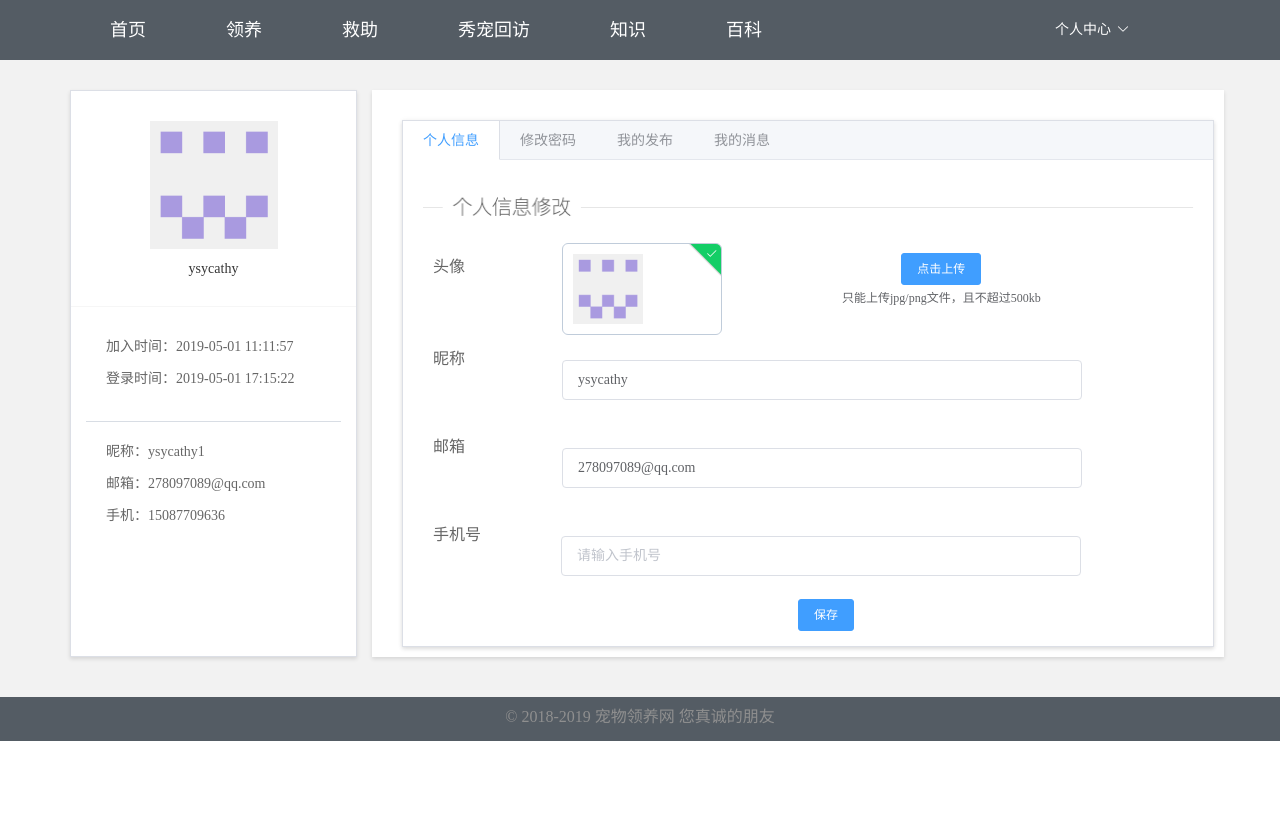
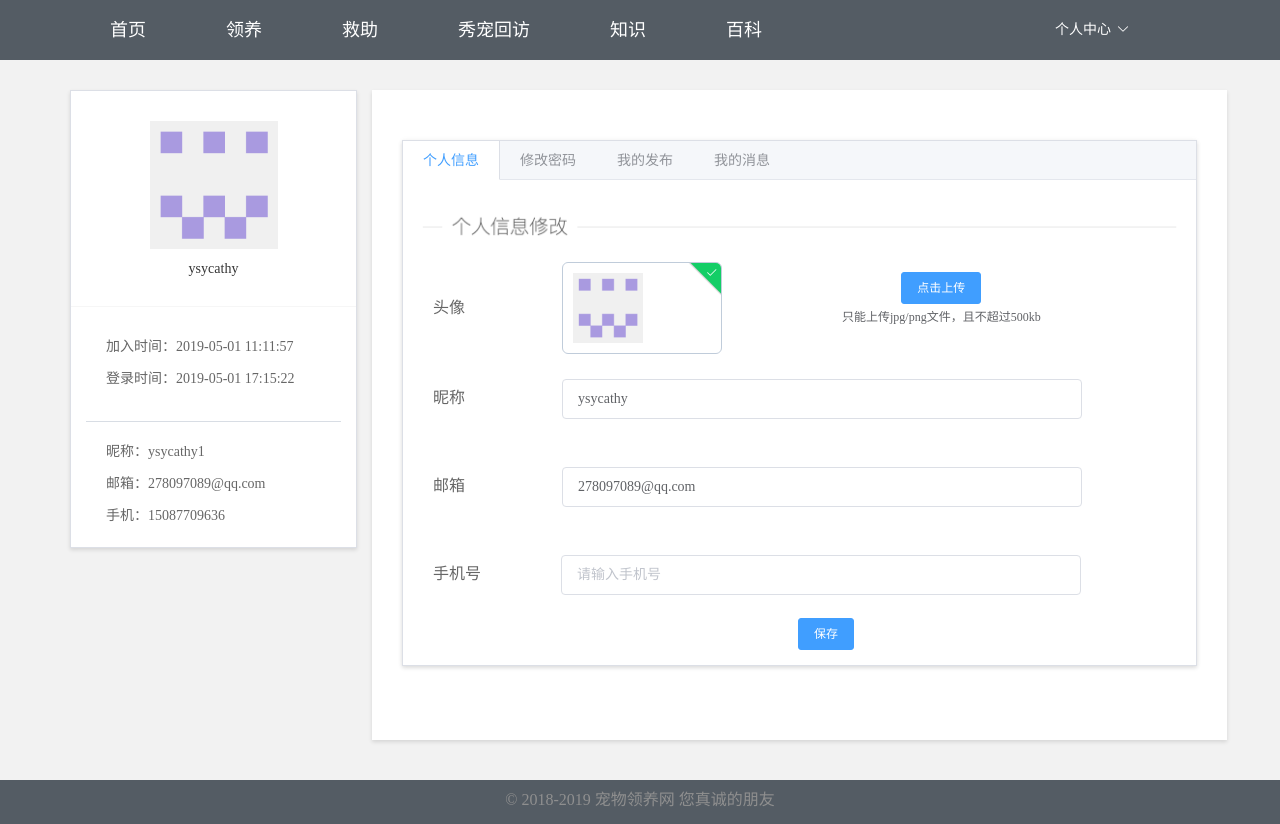
Before and after one commit to pzs616358428/petadopt-user, a Vue app: page /user-center in a window 1280 px wide. Before the commit the page ends 800 px from the top, so only its background shows below. Built offline with nearby package versions, Linux system fonts and the light colour scheme.

Commit message:
完成我的消息，调整个人中心的样式

```diff
--- a/src/modules/user/Information.vue
+++ b/src/modules/user/Information.vue
@@ -46,12 +46,12 @@
 <script>
     export default {
         name: "Information",
-    data(){
+        data() {
             return {
-        name:"ysycathy",
-        telNum:"",
-        email:"278097089@qq.com",
-          fileList:[{url:'../../../static/img/head.png'}]
+                name: "ysycathy",
+                telNum: "",
+                email: "278097089@qq.com",
+                fileList: [{url: '../../../static/img/head.png'}]
             }
         },
     }
@@ -63,7 +63,10 @@
         img
             width 100%
             height 100%
+
     .body-item
+        display flex
+        align-items: center
         color #666
         width 780px
         overflow hidden
--- a/src/modules/user/Message.vue
+++ b/src/modules/user/Message.vue
@@ -1,13 +1,152 @@
 <template>
-
+    <ul>
+        <li class="order-item">
+            <div class="item-title">
+                <p>申请编号:<span class="detail">018090</span></p>
+                <p>申请时间:<span class="detail">2019-05-01 19:03</span></p>
+                <p>申请状态:<span class="detail">申请中</span></p>
+                <p>联系电话:<span class="detail">13987712546</span></p>
+            </div>
+            <div class="item-main">
+                <div class="left">
+                    <p class="left-item">主题帖 :
+                        <router-link to="/user-center" class="title">一只可爱的狗狗</router-link>
+                    </p>
+                    <p class="left-item">申请人 :<span>miytgh</span></p>
+                    <p class="left-item">申请原因 :<span>能够接受定期查看宠物近况</span></p>
+                </div>
+                <p class="right">
+                    <span class="review">通过申请</span>
+                    <span class="review">拒绝申请</span>
+                </p>
+            </div>
+        </li>
+        <li class="order-item">
+            <div class="item-title">
+                <p>申请编号:<span class="detail">018089</span></p>
+                <p>申请时间:<span class="detail">2019-05-01 14:00</span></p>
+                <p>申请状态:<span class="detail">申请中</span></p>
+                <p>联系电话:<span class="detail">13172029623</span></p>
+            </div>
+            <div class="item-main">
+                <div class="left">
+                    <p class="left-item">主题帖 :
+                        <router-link to="/user-center" class="title">一只可爱的狗狗</router-link>
+                    </p>
+                    <p class="left-item">申请人 :<span>nnn</span></p>
+                    <p class="left-item">申请原因 :<span>能够接受定期查看宠物近况</span></p>
+                </div>
+                <p class="right">
+                    <span class="review">通过申请</span>
+                    <span class="review">拒绝申请</span>
+                </p>
+            </div>
+        </li>
+        <li class="order-item">
+            <div class="item-title">
+                <p>申请编号:<span class="detail">018088</span></p>
+                <p>申请时间:<span class="detail">2019-05-01 11:23</span></p>
+                <p>申请状态:<span class="detail">申请中</span></p>
+                <p>联系电话:<span class="detail">13372009623</span></p>
+            </div>
+            <div class="item-main">
+                <div class="left">
+                    <p class="left-item">主题帖 :
+                        <router-link to="/user-center" class="title">一只可爱的狗狗</router-link>
+                    </p>
+                    <p class="left-item">申请人 :<span>ttt</span></p>
+                    <p class="left-item">申请原因 :<span>能够接受定期查看宠物近况</span></p>
+                </div>
+                <p class="right">
+                    <span class="review">通过申请</span>
+                    <span class="review">拒绝申请</span>
+                </p>
+            </div>
+        </li>
+        <el-pagination
+            background
+            layout="prev, pager, next"
+            :page-size="3"
+            :total="30"
+        >
+        </el-pagination>
+    </ul>
 </template>
 
 <script>
-  export default {
-    name: "Message"
-  }
+    export default {
+        name: "Message"
+    }
 </script>
 
-<style scoped>
-
+<style lang="stylus" scoped>
+    .order-item
+        height 194px
+        margin 12px 0 18px 0
+        border 1px solid #dcdcdc
+        box-sizing border-box
+        transition all 0.35s
+        &:hover
+            box-shadow: 0px 0px 24px 2px #d3d3d3;
+        .item-title
+            position relative
+            height 46px
+            font-size 12px
+            color #939393
+            padding 18px 0 12px 20px
+            border-bottom 1px solid #dcdcdc
+            box-sizing border-box
+            p
+                display inline-block
+                margin-right 30px
+                .detail
+                    color #444444
+                    margin-left 12px
+        .item-main
+            display inline-flex
+            padding 22px 40px 27px 34px
+            .left
+                position relative
+                width 593px
+                height 100px
+                background-color #f6f6f6
+                margin-right 20px
+                padding 12px 0 12px 18px
+                font-size 14px
+                box-sizing border-box
+                .left-item
+                    margin-bottom 14px
+                    color #9c9c9c
+                    span
+                        position absolute
+                        width 500px
+                        left 90px
+                        color #444444
+                        text-overflow ellipsis
+                        overflow hidden
+                        white-space nowrap
+                    .title
+                        margin-left 20px
+                        color #409EFF
+                        cursor pointer
+            .right
+                width 90px
+                margin 16px 0
+                span
+                    display block
+                    width 82px
+                    height 30px
+                    font-size 14px
+                    text-align center
+                    border-radius 4px
+                    padding-top 6px
+                    margin-bottom 12px
+                    box-sizing border-box
+                    cursor pointer
+                .review
+                    border 1px solid #dcdfe6
+                    background-color #909399
+                    color #fff
+    .el-pagination
+        text-align center
 </style>
--- a/src/modules/user/Publication.vue
+++ b/src/modules/user/Publication.vue
@@ -12,17 +12,85 @@
                     一只可爱的狗狗
                 </p>
                 <p>天津</p>
-                <p>2019-05-11 14:03</p>
-                <p><el-button type="info" size="mini">删除</el-button></p>
+                <p>2019-05-04 14:45</p>
+                <p>
+                    <el-button type="info" size="mini">删除</el-button>
+                </p>
             </div>
         </div>
+        <div>
+            <div class="publication-content">
+                <p style="width: 120px;overflow: hidden;text-overflow: ellipsis;white-space: nowrap">
+                    3个月猫猫求带走
+                </p>
+                <p>天津</p>
+                <p>2019-05-03 14:20</p>
+                <p>
+                    <el-button type="info" size="mini">删除</el-button>
+                </p>
+            </div>
+        </div>
+        <div>
+            <div class="publication-content">
+                <p style="width: 120px;overflow: hidden;text-overflow: ellipsis;white-space: nowrap">
+                    一只可爱的兔子
+                </p>
+                <p>天津</p>
+                <p>2019-05-02 11:00</p>
+                <p>
+                    <el-button type="info" size="mini">删除</el-button>
+                </p>
+            </div>
+        </div>
+        <div>
+            <div class="publication-content">
+                <p style="width: 120px;overflow: hidden;text-overflow: ellipsis;white-space: nowrap">
+                    泰迪求带走
+                </p>
+                <p>天津</p>
+                <p>2019-05-01 22:07</p>
+                <p>
+                    <el-button type="info" size="mini">删除</el-button>
+                </p>
+            </div>
+        </div>
+        <div>
+            <div class="publication-content">
+                <p style="width: 120px;overflow: hidden;text-overflow: ellipsis;white-space: nowrap">
+                    哈士奇求带走
+                </p>
+                <p>天津</p>
+                <p>2019-05-01 21:03</p>
+                <p>
+                    <el-button type="info" size="mini">删除</el-button>
+                </p>
+            </div>
+        </div>
+        <div>
+            <div class="publication-content">
+                <p style="width: 120px;overflow: hidden;text-overflow: ellipsis;white-space: nowrap">
+                    粘人猫人另寻主人
+                </p>
+                <p>天津</p>
+                <p>2019-05-01 19:03</p>
+                <p>
+                    <el-button type="info" size="mini">删除</el-button>
+                </p>
+            </div>
+        </div>
+        <el-pagination
+            background
+            layout="prev, pager, next"
+            :page-size="6"
+            :total="14">
+        </el-pagination>
     </div>
 </template>
 
 <script>
-  export default {
-    name: "Publication"
-  }
+    export default {
+        name: "Publication"
+    }
 </script>
 
 <style lang="stylus">
@@ -41,12 +109,14 @@
                     width 18px
                     margin-right 4px
         .publication-content
-            height 40px
+            height 60px
             display flex
             justify-content space-around
-            margin 15px 0 0 0
+            align-items center
             font-size 15px
-            line-height 40px
             color #333
-            border-bottom  1px solid #d8dde48c
+            border-bottom 1px solid #d8dde48c
+        .el-pagination
+            margin 26px 0 8px 0
+            text-align center
 </style>
--- a/src/modules/user/userIndex.vue
+++ b/src/modules/user/userIndex.vue
@@ -23,7 +23,7 @@
                     <el-tab-pane label="个人信息"><information></information></el-tab-pane>
                     <el-tab-pane label="修改密码"><user-password></user-password></el-tab-pane>
                     <el-tab-pane label="我的发布"><publication></publication></el-tab-pane>
-                    <el-tab-pane label="我的消息">我的消息</el-tab-pane>
+                    <el-tab-pane label="我的消息"><message></message></el-tab-pane>
                 </el-tabs>
             </div>
         </div>
@@ -51,9 +51,11 @@
         display flex
         justify-content space-between
         width 1140px
+        min-height 650px
         margin 30px auto
         .content-left
             width 285px
+            height 456px
             margin-right 15px
             border 1px solid #dcdfe6
             background-color #fff
@@ -94,6 +96,6 @@
             background-color #fff
             box-shadow 0 2px 4px 0 rgba(0,0,0,.12)
             .right-wrapper
-                padding 30px 10px 10px 30px
+                padding 50px 30px 30px 30px
 
 </style>
```
Also changed, not shown: src/modules/user/Password.vue (+33 -11 lines). Lines whose indentation alone changed are shown as unchanged.
